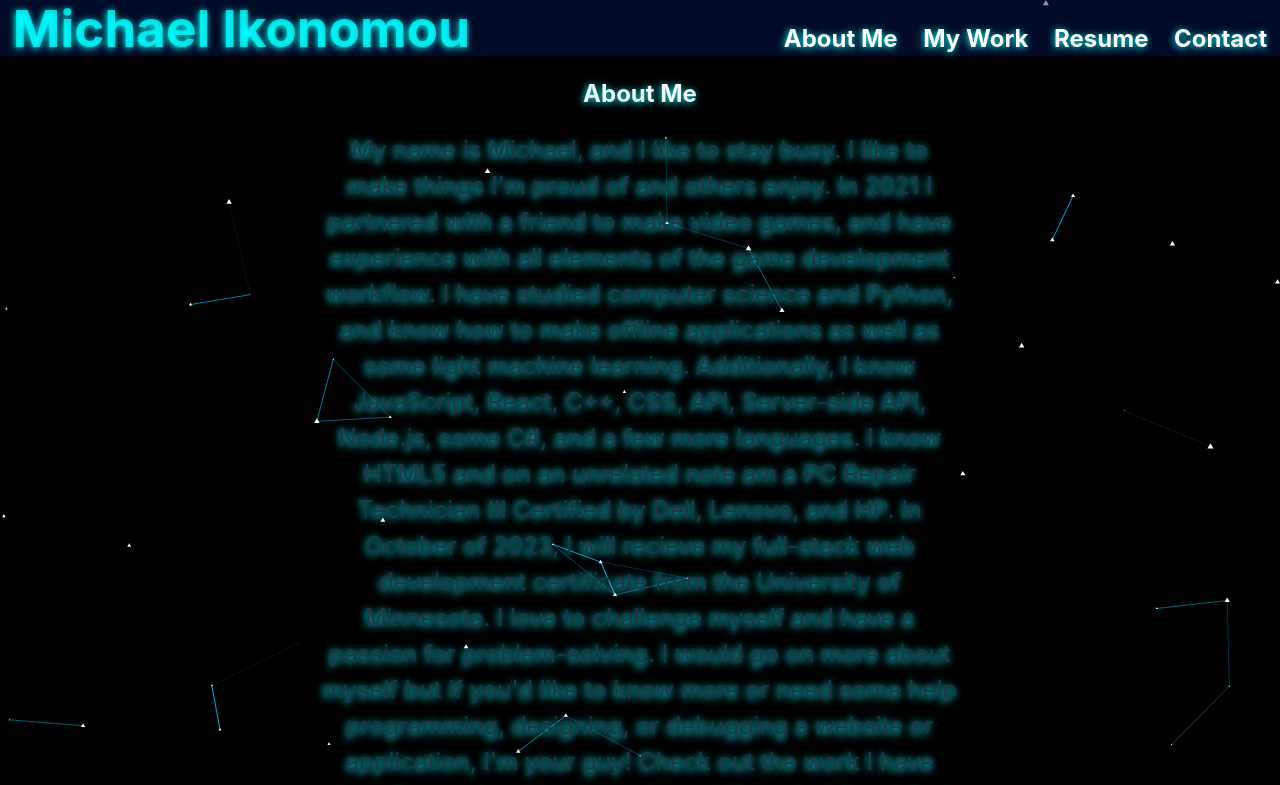
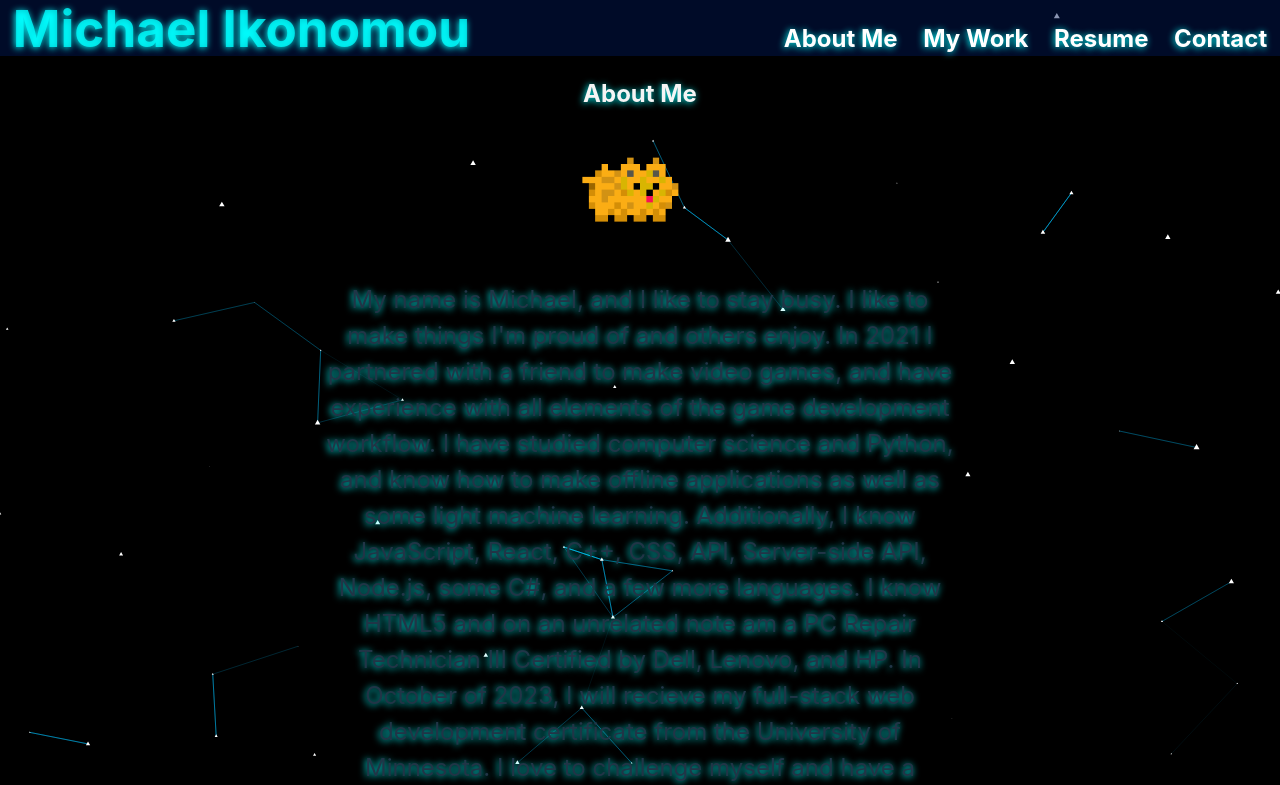
Before and after one commit to IkonicRes/MyPortfolio, a React (Vite) app: page / in a window 1280 px wide. Shown: the top 785 px of the page. Built offline with nearby package versions, Linux system fonts and the light colour scheme.

Commit message:
added avatar

```diff
--- a/src/App/App.css
+++ b/src/App/App.css
@@ -1,5 +1,5 @@
 #root {
-  max-width: 1920px;
+  max-width: 100vw;
   margin: 0;
   padding: 0;
   text-align: center;
--- a/src/Pages/AboutMe/about.css
+++ b/src/Pages/AboutMe/about.css
@@ -3,3 +3,7 @@
     margin: 2vh auto;
     font-size: 1.5rem;
 }
+
+img {
+    width: 10vw;
+}
--- a/src/Pages/AboutMe/index.jsx
+++ b/src/Pages/AboutMe/index.jsx
@@ -1,11 +1,13 @@
 import React from "react";
 import "./about.css"
+import avatar from "../../assets/images/coming-soon.png"
 
 export default function AboutMe() {
 
     return (
         <div class="component">
             <h2>About Me</h2>
+            <img src={avatar} alt="DPup" />
             <p id="about"> My name is Michael, and I like to stay busy. I like to make things I'm proud of and others enjoy. In 2021 I partnered with a friend to make video games, and have experience with all elements of the game development workflow. I have studied computer science and Python, and know how to make offline applications as well as some light machine learning. Additionally, I know JavaScript, React, C++, CSS, API, Server-side API, Node.js, some C#, and a few more languages. I know HTML5 and on an unrelated note am a PC Repair Technician III Certified by Dell, Lenovo, and HP. In October of 2023, I will recieve my full-stack web development certificate from the University of Minnesota. I love to challenge myself and have a passion for problem-solving. I would go on more about myself but if you'd like to know more or need some help programming, designing, or debugging a website or application, I'm your guy! Check out the work I have done (a couple with other talented like-minds) and feel free to contact me with the contact section on the bottom of the page if you need something handled. </p>
         </div>
     )
```
